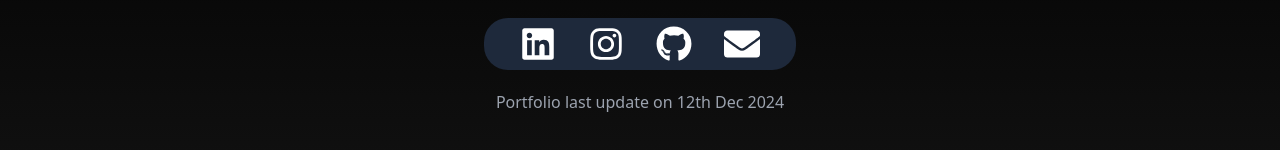
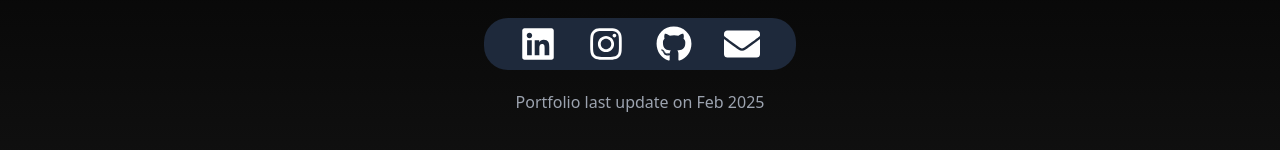
Before and after one commit to sojanonelson/myportfolio, a React (Create React App) app: page / in a window 1280 px wide. Shown: the part 3174-3324 px from the top of the page. Built offline with nearby package versions, Linux system fonts and the light colour scheme; no server answers.

Commit message:
Updates portfolio

```diff
--- a/src/components/Contact.jsx
+++ b/src/components/Contact.jsx
@@ -63,7 +63,7 @@ const Contact = () => {
           <FaEnvelope className="hover:text-yellow-400 transition-colors duration-300" />
         </motion.a>
       </motion.div>
-      <p className='text-gray-400 py-5'>Portfolio last update on 12th Dec 2024</p>
+      <p className='text-gray-400 py-5'>Portfolio last update on Feb 2025</p>
     </section>
   );
 };
--- a/src/components/Home.jsx
+++ b/src/components/Home.jsx
@@ -82,7 +82,7 @@ const Home = ({viewCount}) => {
             transition={{ duration: 1, delay: 0.7 }}
           >
             <a
-              href="https://drive.google.com/file/d/1RPy_6Fr41EV15AoPSONkonreb-9o7uSm/view?usp=sharing"
+              href="https://drive.google.com/file/d/1DyPfWou7L4kro2tIsQqcDgzhsXvhbsmZ/view?usp=drive_link"
               download
               className="px-4 py-2 animate-pulse  bg-blue-600 hover:bg-blue-800 text-white rounded-lg font-semibold flex items-center space-x-2"
             >
```
